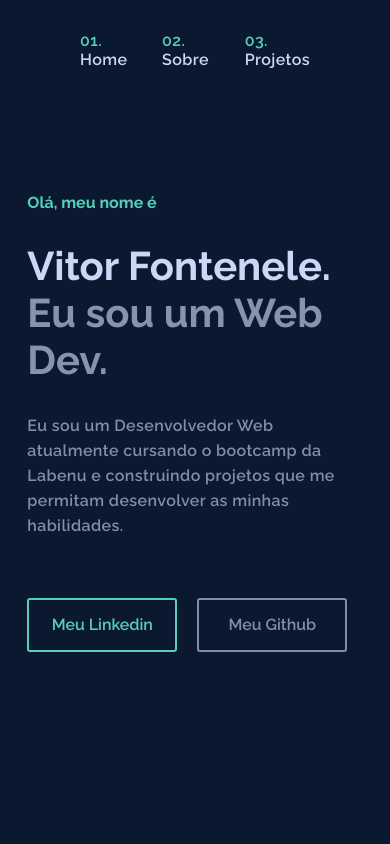
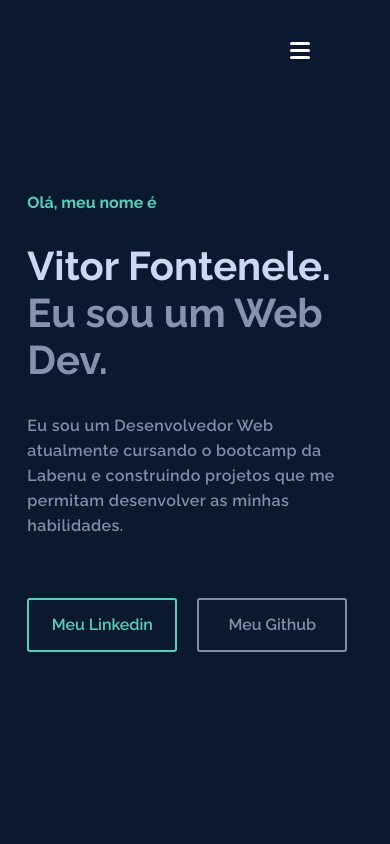
Before and after one commit to vitorfontenele/portfolio, a React (Vite) app: page / in a window 390 px wide. Shown: the top 844 px of the page. Built offline with nearby package versions, Linux system fonts and the light colour scheme.

Commit message:
Folder icon & Adjust navbar

```diff
--- a/src/components/Header/Header.jsx
+++ b/src/components/Header/Header.jsx
@@ -1,15 +1,29 @@
 import "./style.css";
+import { useState } from "react";
 
 const Header = () => {
+    const [show, setShow] = useState(false);
+
+    const controlNavbar = () => {
+        setShow(current => !current);
+    }
+
     return (
         <header id="header" data-aos="fade-up" data-aos-duration="1000">
-            <nav>
+            <nav id="navbar" className={show ? "show" : ""}>
                 <ul id="nav-list">
                     <li className="nav-item"><a href="#hero" className="nav-link"><span className="nav-item-number highlight-text">01. </span>Home</a></li>
                     <li className="nav-item"><a href="#about" className="nav-link"><span className="nav-item-number highlight-text">02. </span>Sobre</a></li>
                     <li className="nav-item"><a href="#projects" className="nav-link"><span className="nav-item-number highlight-text">03. </span>Projetos</a></li>
                 </ul>
             </nav>
+            <div id="hamburguer-menu" onClick={controlNavbar}>
+                <div id="hamburguer-menu-icon">
+                    <span className="hamburguer-line"></span>
+                    <span className="hamburguer-line"></span>
+                    <span className="hamburguer-line"></span>
+                </div>
+            </div>
         </header>
     )
 }
--- a/src/components/Header/style.css
+++ b/src/components/Header/style.css
@@ -6,6 +6,8 @@
     display: flex;
     justify-content: flex-end;
     align-items: center;
+    z-index: 2;
+    background-color: #0A192F;
 }
 
 #nav-list{
@@ -29,3 +31,54 @@
 .nav-link:hover{
     color: #56CFBA;
 }
+
+#hamburguer-menu{
+    display: none;
+}
+
+#hamburguer-menu:hover{
+    cursor: pointer;
+}
+
+#hamburguer-menu-icon{
+    display: flex;
+    flex-direction: column;
+    gap: 4px;
+}
+
+.hamburguer-line{
+    width: 20px;
+    height: 3px;
+    background-color: white;
+    border-radius: 3px;
+    transition: .5s ease all;
+}
+
+#hamburguer-menu:hover .hamburguer-line{
+    background-color: #56CFBA;
+}
+
+@media screen and (max-width: 500px) {
+    #hamburguer-menu{
+        display: block;
+    }
+
+    #navbar{
+        position: fixed;
+        top: 100px;
+        width: 100vw;
+        left: -100%;
+        padding: 25px;
+        background-color: #0A192F;
+        transition: .5s ease all;
+    }
+
+    #navbar.show{
+        left: 0;
+    }
+
+    #nav-list{
+        flex-direction: column;
+        gap: 20px;
+    }
+}
--- /dev/null
+++ b/src/components/Icons/Folder.jsx
@@ -0,0 +1,23 @@
+const Folder = () => {
+    return (
+        <svg
+            xmlns="http://www.w3.org/2000/svg"
+            viewBox="0 0 291.32 291.32"
+            style={{
+            enableBackground: "new 0 0 291.32 291.32",
+            }}
+            xmlSpace="preserve"
+            width="20px"
+            height="20px"
+            fill="none"
+        >
+            <path
+            d="M277.5 35.955v241.312c-3.429.042-7.485.079-12.099.109-15.895.104-38.179.137-63.69.12-51.009-.034-114.798-.263-165.885-.499C23.478 276.94 13.5 266.915 13.5 254.51V91.397c0-12.427 10.074-22.5 22.5-22.5h85.802c22.753 0 41.198-18.445 41.198-41.199 0-7.841 6.357-14.198 14.198-14.198H255c12.448 0 22.5 10.05 22.5 22.455Z"
+            stroke="#C6D0F0"
+            strokeWidth={27}
+            />
+  </svg>
+    )
+}
+
+export default Folder;
--- a/src/components/SectionOtherProjects/SectionOtherProjects.jsx
+++ b/src/components/SectionOtherProjects/SectionOtherProjects.jsx
@@ -1,6 +1,7 @@
 import "./style.css";
 import GithubLogo from "../Icons/GithubLogo";
 import ExternalLinkLogo from "../Icons/ExternalLinkLogo";
+import Folder from "../Icons/Folder";
 
 const SectionOtherProjects = () => {
     return (
@@ -12,7 +13,7 @@ const SectionOtherProjects = () => {
                 <div className="other-proj-top">
                     <div className="logos-row">
                         <div>
-                            <img className="link-logo" src="github-logo.svg"></img>
+                            <Folder />
                         </div>
                         <div>
                             <ul className="second-group-logos">
@@ -36,7 +37,7 @@ const SectionOtherProjects = () => {
                 <div className="other-proj-top">
                     <div className="logos-row">
                         <div>
-                            <img className="link-logo" src="github-logo.svg"></img>
+                            <Folder />
                         </div>
                         <div>
                             <ul className="second-group-logos">
@@ -60,7 +61,7 @@ const SectionOtherProjects = () => {
                 <div className="other-proj-top">
                     <div className="logos-row">
                         <div>
-                            <img className="link-logo" src="github-logo.svg"></img>
+                            <Folder />
                         </div>
                         <div>
                             <ul className="second-group-logos">
```
Also changed, not shown: public/folder.svg (added).
